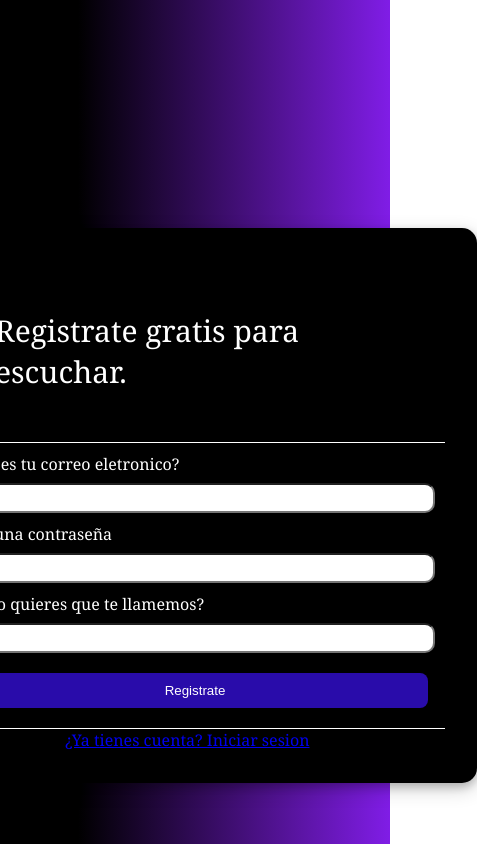
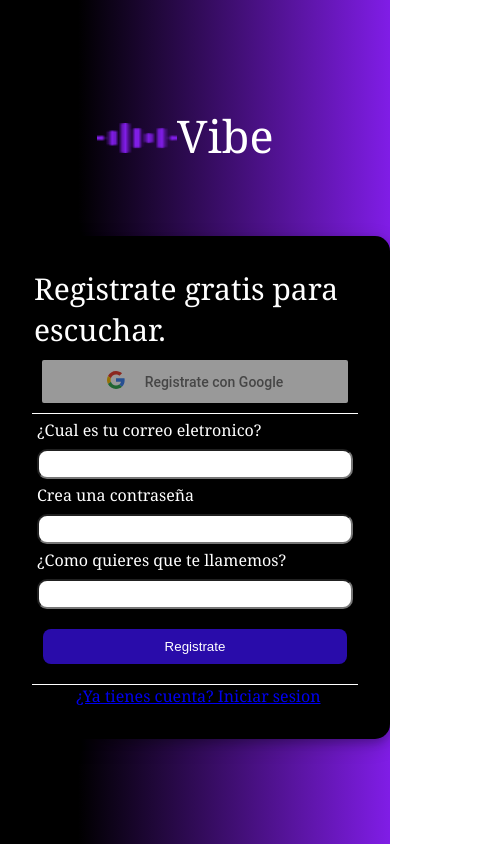
Before and after one commit to Memento-Coding/Vibe, a React (Create React App) app: page /register in a window 390 px wide. Shown: the whole page, 477 px wide, since content can reach past the window. Built offline with nearby package versions, Linux system fonts and the light colour scheme.

Commit message:
Login y registro, por "ahora" :V

```diff
--- a/src/App.js
+++ b/src/App.js
@@ -2,8 +2,6 @@
 import { Login } from './pages/login';
 import {BrowserRouter, Route, Routes} from 'react-router-dom';
 
-import { LeftMenu } from './Components/LeftMenu';
-import { Header } from './Components/HeaderBar';
 
 
 function App() {
--- a/src/Styles/login.css
+++ b/src/Styles/login.css
@@ -7,18 +7,22 @@
   gap: 20px;
   height: 100vh;
   font-family: Cambria, Cochin, Georgia, Times, "Times New Roman", serif;
-  background: linear-gradient(90deg, rgba(0,0,0,1) 20%, rgba(128,29,230,1) 100%, rgba(145,75,217,1) 100%, rgba(182,94,255,1) 100%);
+  background: linear-gradient(
+    90deg,
+    rgba(0, 0, 0, 1) 20%,
+    rgba(128, 29, 230, 1) 100%,
+    rgba(145, 75, 217, 1) 100%,
+    rgba(182, 94, 255, 1) 100%
+  );
   color: #ffff;
 }
 
-
-
-  .image, .title-logo {
+.image,
+.title-logo {
   display: inline-block;
-
 }
 
-  .image{
+.image {
   width: 80px;
   height: 30px;
 }
@@ -29,7 +33,6 @@
   color: white;
 }
 
-
 .form-container {
   background-color: rgb(0, 0, 0);
   border-radius: 15px;
@@ -37,19 +40,28 @@
   box-shadow: 0 4px 8px 0 rgba(0, 0, 0, 0.2), 0 6px 20px 0 rgba(0, 0, 0, 0.19);
 }
 
-
 .title {
   font-size: 30px;
-      margin: 50px;
+  margin-left: 13.5%;
   color: white;
 }
 
-label{
+.google {
+  border-radius: 40px;
+  margin: 10px;
+}
+
+.as {
+  width: 400px;
+  justify-content: center;
+  max-width: 100%;
+  margin: 0 auto;
+}
+
+label {
   color: white;
   right: 100%;
-
 }
-
 
 .input-container {
   display: flex;
@@ -58,7 +70,7 @@
   margin: 10px;
 }
 
-input{
+input {
   border-radius: 10px;
   height: 30px;
 }
@@ -68,7 +80,7 @@
   justify-content: center;
 }
 
-button{
+button {
   background-color: #290caa;
   color: white;
   padding: 10px 30px;
@@ -78,24 +90,37 @@
   width: 93%;
   margin-bottom: 20px;
   margin-top: 10px;
-
 }
 
-
-
 .crossed-lines {
-    width: 400px;
+  width: 100%;
+  max-width: 420px;
   height: 1px;
-
   background-color: white;
   background-size: 8px 8px;
 }
 
-  .linkregister{
-    margin: 75px;
+.linkregister {
+  margin-left: 20%;
 }
 
+p {
+  margin-left: 20%;
+}
 
+/* Estilos adicionales para hacerlo responsive */
 
+@media (max-width: 768px) {
+  .as {
+    width: 100%;
+  }
 
-  /*register*/
+  .title {
+    margin-left: 5%;
+  }
+
+  .linkregister,
+  p {
+    margin-left: 10%;
+  }
+}
--- a/src/Styles/register.css
+++ b/src/Styles/register.css
@@ -7,21 +7,26 @@
   gap: 20px;
   height: 100vh;
   font-family: Cambria, Cochin, Georgia, Times, "Times New Roman", serif;
-    background: linear-gradient(90deg, rgba(0,0,0,1) 20%, rgba(128,29,230,1) 100%, rgba(145,75,217,1) 100%, rgba(182,94,255,1) 100%);
+  background: linear-gradient(
+    90deg,
+    rgba(0, 0, 0, 1) 20%,
+    rgba(128, 29, 230, 1) 100%,
+    rgba(145, 75, 217, 1) 100%,
+    rgba(182, 94, 255, 1) 100%
+  );
   color: #ffff;
 }
 
-    .container-vibe1{
-      margin-right: 900px;
+.container-vibe1 {
+  margin-right: 5%;
 }
 
-
-    .image1, .title-logo1 {
+.image1,
+.title-logo1 {
   display: inline-block;
-
 }
 
-    .image1{
+.image1 {
   width: 80px;
   height: 30px;
 }
@@ -32,7 +37,6 @@
   color: white;
 }
 
-
 .form-container1 {
   background-color: rgb(0, 0, 0);
   border-radius: 15px;
@@ -40,30 +44,39 @@
   box-shadow: 0 4px 8px 0 rgba(0, 0, 0, 0.2), 0 6px 20px 0 rgba(0, 0, 0, 0.19);
 }
 
-
 .title1 {
   font-size: 30px;
-      margin: 50px;
+  margin-left: 2px;
   color: white;
 }
 
-  label{
+.google-register {
+  border-radius: 40px;
+  margin: 10px;
+}
+
+.ast {
+  width: 100%;
+  justify-content: center;
+  max-width: 500px;
+  margin: 0 auto;
+}
+
+label {
   color: white;
   right: 100%;
-
 }
 
-  .email1{
+.email1 {
   color: white;
   right: 100%;
-      margin-right: 49%;
+  margin-right: 5%;
 }
 
-  .password1{
+.password1 {
   color: white;
   right: 100%;
-      margin-right: 80%;
-
+  margin-right: 8%;
 }
 
 .input-container1 {
@@ -73,38 +86,75 @@
   margin: 10px;
 }
 
-  input{
+input {
   border-radius: 10px;
   height: 30px;
+  width: 100%;
+  padding: 5px;
 }
 
 .button-container1 {
   display: flex;
   justify-content: center;
+  margin-top: 10px;
 }
 
-  button{
+button {
   background-color: #290caa;
   color: white;
   padding: 10px 30px;
   border: none;
   border-radius: 8px;
   cursor: pointer;
-    width: 93%;
+  width: 100%;
   margin-bottom: 20px;
-
 }
 
-
-
 .crossed-lines1 {
-      width: 500px;
+  width: 100%;
+  max-width: 520px;
   height: 1px;
   background-color: white;
   background-size: 8px 8px;
 }
 
+.linkregister1 {
+  margin-left: 20%;
+}
 
-.linkregister1{
-      margin-left: 120px;
+.errorRegister {
+  margin-left: 20%;
 }
+
+/* Estilos adicionales para hacerlo responsive */
+
+@media (max-width: 768px) {
+  .ast {
+    width: 100%;
+  }
+
+  .email1 {
+    margin-right: 5%;
+  }
+
+  .password1 {
+    margin-right: 5%;
+  }
+
+  .input-container1 {
+    margin: 5px;
+  }
+
+  button {
+    width: 100%;
+  }
+
+  .crossed-lines1 {
+    width: 100%;
+  }
+
+  .linkregister1,
+  .errorRegister {
+    margin-left: 13.5%;
+  }
+}
--- a/src/pages/Register.js
+++ b/src/pages/Register.js
@@ -1,8 +1,33 @@
 import "../Styles/register.css"
 import { NavLink } from "react-router-dom";
 import imagen from '../img/wave-sound.png';
+import GoogleLogin from 'react-google-login';
+import { useState } from "react";
+
+const responseGoogle = (response) => {
+    console.log(response);
+  }
 
 export function Register(){
+  const [email, setEmail] = useState("");
+  const [password, setPassword] = useState("");
+  const [nameUser, setNameUser] = useState("");
+  const [error, setError] = useState("");
+
+
+  const handleSubmit = (e) => {
+    e.preventDefault();
+    console.log(email);
+    console.log(password);
+    console.log(nameUser)
+
+    if (email === "" || password === "" || nameUser==="") {
+      setError("Todos los campos son obligatorios");
+    }
+  };
+
+
+
     return(
         <section>
             <div className="login-container1">
@@ -15,26 +40,45 @@
 
                 <div className="form-container1">
                   <div className="title1">Registrate gratis para escuchar.</div>
+                  <div className="google-register">
+                    <GoogleLogin className="ast"
+                            clientId="289577942642-hu6ead6b56bm76hpsd2gdp3hil3i4k2o.apps.googleusercontent.com"
+                            buttonText="Registrate con Google"
+                            onSuccess={responseGoogle}
+                            onFailure={responseGoogle}
+                            cookiePolicy={'single_host_origin'}
+                    />
+                  </div>
                   <div class="crossed-lines1"></div>
 
                     <div className="form1">
                         <form>
                             <div className="input-container1">
                                 <label className="email">¿Cual es tu correo eletronico? </label>
-                                <input type="text" required />
+                                <input type="text"
+                                 value={email}
+                                 onChange={(e) => setEmail(e.target.value)}
+                                 required />
                             </div>
                             <div className="input-container1">
                                 <label className="password">Crea una contraseña</label>
-                                <input type="password" required />
+                                <input type="password"
+                                 value={password}
+                                 onChange={(e) => setPassword(e.target.value)}
+                                 required />
                             </div>
                             <div className="input-container1">
                                 <label className="password">¿Como quieres que te llamemos?</label>
-                                <input type="password" required />
+                                <input type="text"
+                                 value={nameUser}
+                                 onChange={(e) => setNameUser(e.target.value)}
+                                required />
                             </div>
                             <div className="button-container1">
-                               <button type="button">Registrate</button>
+                               <button onClick={handleSubmit} type="button">Registrate</button>
                             </div>
                         </form>
+                        {error && <p className="errorRegister">{error}</p>}
                     </div>
                     <div class="crossed-lines1"></div>
 
--- a/src/pages/login.js
+++ b/src/pages/login.js
@@ -1,52 +1,81 @@
-import "../Styles/login.css"
+import "../Styles/login.css";
 import imagen from '../img/wave-sound.png';
 import { NavLink } from "react-router-dom";
+import GoogleLogin from 'react-google-login';
+import { useState } from "react";
 
-export function Login(){
-    return(
+export function Login() {
+  const [user, setUser] = useState("");
+  const [password, setPassword] = useState("");
+  const [error, setError] = useState("");
+
+  const handleSubmit = (e) => {
+    e.preventDefault();
+    console.log(user);
+    console.log(password);
+
+    if (user === "" || password === "") {
+      setError("Todos los campos son obligatorios"); // Establece el mensaje de error en el estado error
+    }
+  };
+
+  return (
     <div>
       <div className="login-container">
         <div className="container-vibe">
           <img className="image" src={imagen} alt="Imagen" />
           <div className="title-logo">Vibe</div>
-
         </div>
-
 
         <div className="form-container">
           <div className="title">Iniciar sesion con Vibe</div>
+          <div className="google">
+            <GoogleLogin
+              className="as"
+              clientId="289577942642-hu6ead6b56bm76hpsd2gdp3hil3i4k2o.apps.googleusercontent.com"
+              buttonText="Iniciar sesion con Google"
+              //onSuccess={responseGoogle}
+              //onFailure={responseGoogle}
+              cookiePolicy={'single_host_origin'}
+            />
+          </div>
           <div class="crossed-lines"></div>
 
           <div className="form">
             <form>
               <div className="input-container">
                 <label className="email">Email o nombre de usuario: </label>
-                                <input type="text" required />
+                <input
+                  type="text"
+                  value={user}
+                  onChange={(e) => setUser(e.target.value)}
+                  required
+                />
               </div>
               <div className="input-container">
                 <label className="password">Contraseña:</label>
-                                <input type="password" required />
+                <input
+                  type="password"
+                  required
+                  value={password}
+                  onChange={(e) => setPassword(e.target.value)}
+                />
               </div>
               <div className="button-container">
-                               <button type="button">Iniciar Sesion</button>
+                <button onClick={handleSubmit} type="button">
+                  Iniciar Sesion
+                </button>
               </div>
             </form>
+            {error && <p>{error}</p>}
           </div>
           <div class="crossed-lines"></div>
 
-                    <NavLink className="linkregister" to="/register">¿No tienes cuenta? Registrate aqui</NavLink>
-
-
-
-
-
+          <NavLink className="linkregister" to="/register">
+            ¿No tienes cuenta? Registrate aqui
+          </NavLink>
         </div>
-
-
       </div>
-
-
-
     </div>
-    )
+  );
 }
```
Lines whose indentation alone changed are shown as unchanged.
